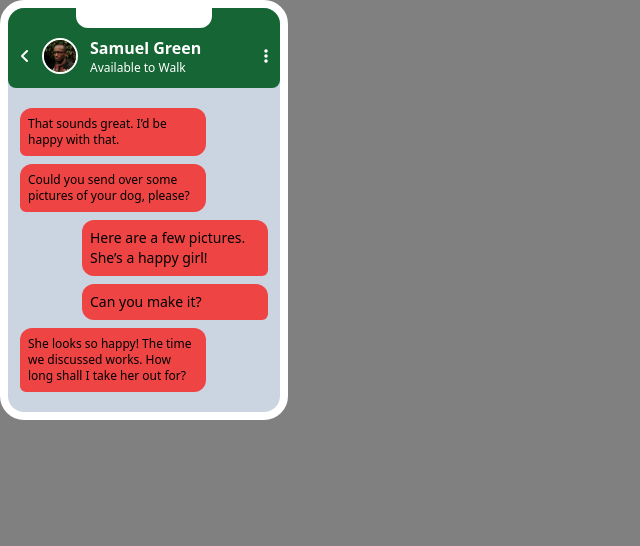
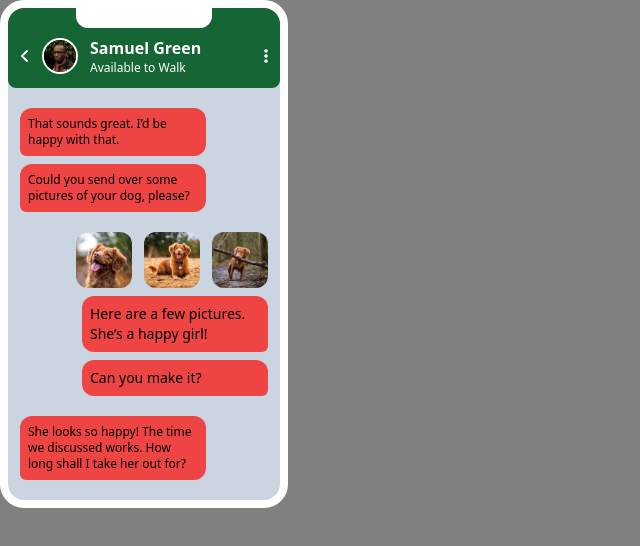
Before and after one commit to adetoye-dev/chat-illustration-app, a React (Vite) app: page / in a window 1280 px wide. Shown: the top 546 px of the page, without its empty margins (0-640 px from the left). Built offline with nearby package versions, Linux system fonts and the light colour scheme.

Commit message:
Render picture message

```diff
--- a/src/components/SmartphoneUi.jsx
+++ b/src/components/SmartphoneUi.jsx
@@ -1,5 +1,6 @@
 import MessageIn from "./MessageIn";
 import MessageOut from "./MessageOut";
+import PictureMessage from "./PictureMessage";
 
 const SmartphoneUi = () => {
   return (
@@ -25,9 +26,13 @@ const SmartphoneUi = () => {
       <div className="chats p-3">
         <MessageIn text="That sounds great. I’d be happy with that." />
         <MessageIn text="Could you send over some pictures of your dog, please?" />
+        <PictureMessage />
         <MessageOut text="Here are a few pictures. She’s a happy girl!" />
         <MessageOut text="Can you make it?" />
-        <MessageIn text="She looks so happy! The time we discussed works. How long shall I take her out for?" />
+        <MessageIn
+          text="She looks so happy! The time we discussed works. How long shall I take her out for?"
+          customStyle="mt-5"
+        />
       </div>
     </div>
   );
```
